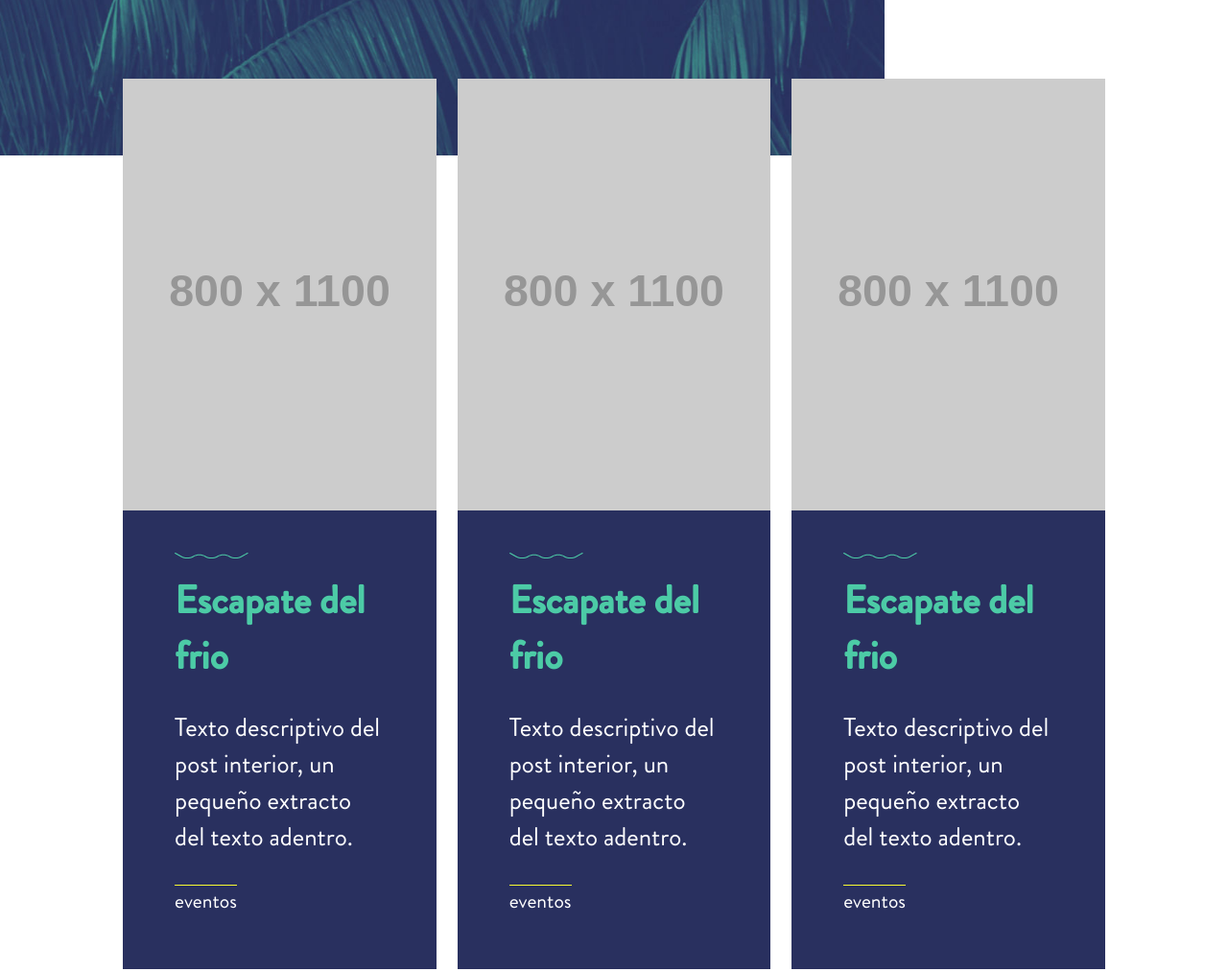
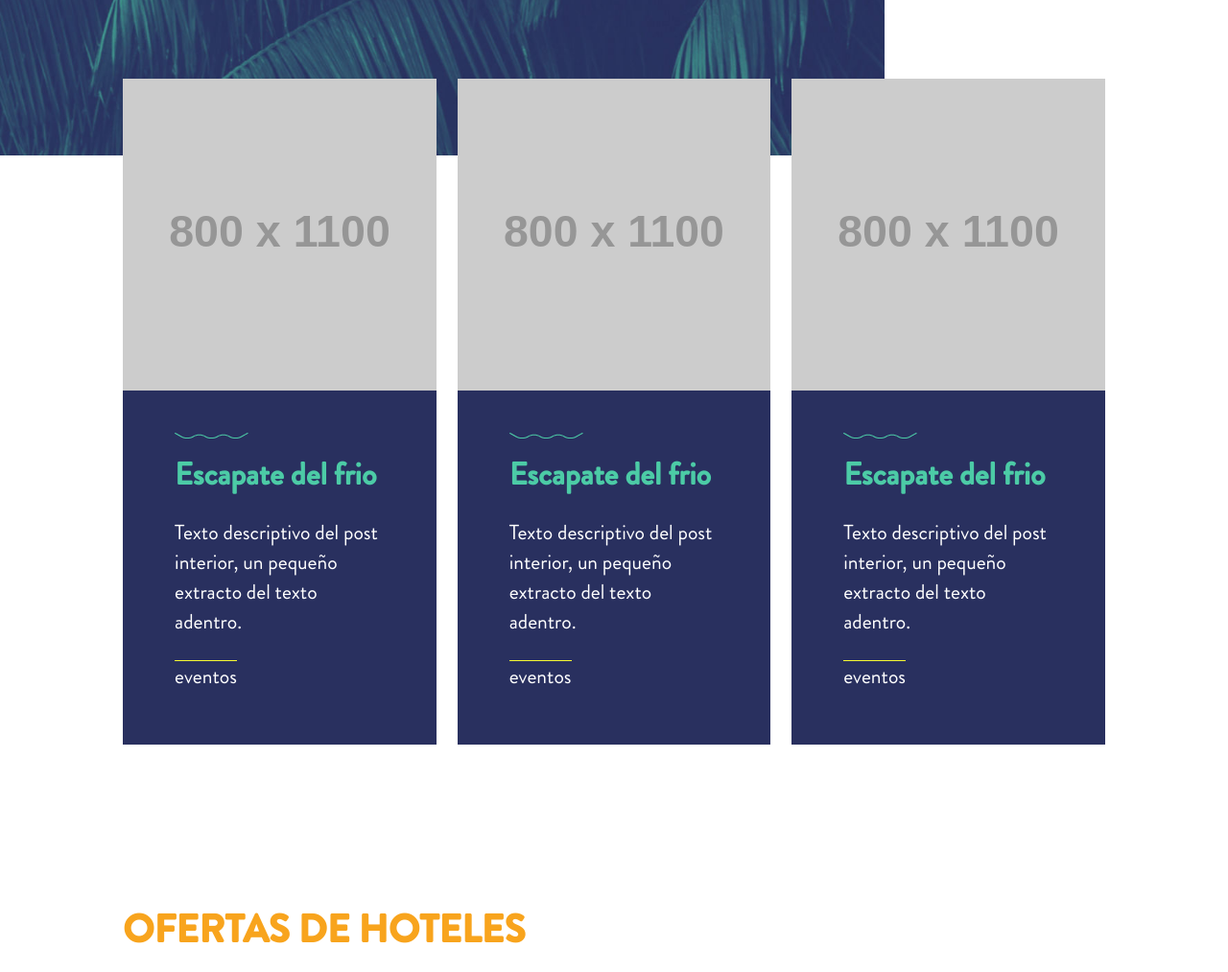
Before and after one commit to claudiomonzoni/hce, a plain HTML site: page index.html in a window 1280 px wide. Shown: the part 1202-2215 px from the top of the page at 96% size. Drawn offline with Linux system fonts and the light colour scheme; placeholder pictures from the web are drawn by us; files whose address does not match are found by name.

Commit message:
mas ajustes

```diff
--- a/index.html
+++ b/index.html
@@ -264,7 +264,7 @@
 
           <div class="tarjetaGale">
             <a href="#">
-              <img src="https://via.placeholder.com/800x1100" alt="" />
+              <img src="https://via.placeholder.com/800x800" alt="" />
               <div class="conteIntTar">
                 <h3 class="wave">Escapate del frio</h3>
                 <p>
@@ -281,7 +281,7 @@
 
           <div class="tarjetaGale">
             <a href="#">
-              <img src="https://via.placeholder.com/800x1100" alt="" />
+              <img src="https://via.placeholder.com/800x500" alt="" />
               <div class="conteIntTar">
                 <h3 class="wave">Escapate del frio</h3>
                 <p>
--- a/style.scss
+++ b/style.scss
@@ -444,6 +444,9 @@ button {
     @include cel {
       grid-template-columns: 1fr;
     }
+    @include hd {
+      grid-template-columns: 1fr 1fr 1fr 1fr;
+    }
     a {
       color: #fff;
     }
@@ -456,6 +459,9 @@ button {
       }
       img {
         @extend .anima;
+        width: 100%;
+        height: 12em;
+        object-fit: cover;
       }
 
       &:hover {
@@ -473,6 +479,7 @@ button {
       h3 {
         color: $colorH3;
         position: relative;
+        font-size: 1.2em;
         &:before {
           content: "";
           background: url($linea) no-repeat;
@@ -482,6 +489,9 @@ button {
           height: 20px;
           top: -20px;
         }
+      }
+      p {
+        font-size: 0.8em;
       }
       .cat {
         font-size: 0.8em;
@@ -552,10 +562,12 @@ button {
     .tarjetaOfertasHome {
       background-color: $colorfondo;
       border-radius: 2vw;
-      display: block;
+      display: inline-block;
       p {
-        padding: 1em 2em;
+        padding: 0.7em 1.5em 1.5em;
+        margin: 0;
         color: $color;
+        font-size: 0.8em;
       }
       h3 {
         padding: 2em 1em 1em;
@@ -572,9 +584,6 @@ button {
           height: 2em;
           top: 30px;
         }
-      }
-      p {
-        font-size: 0.8em;
       }
       img {
         object-fit: cover;
```
Also changed, not shown: style.css, 1 other file.
